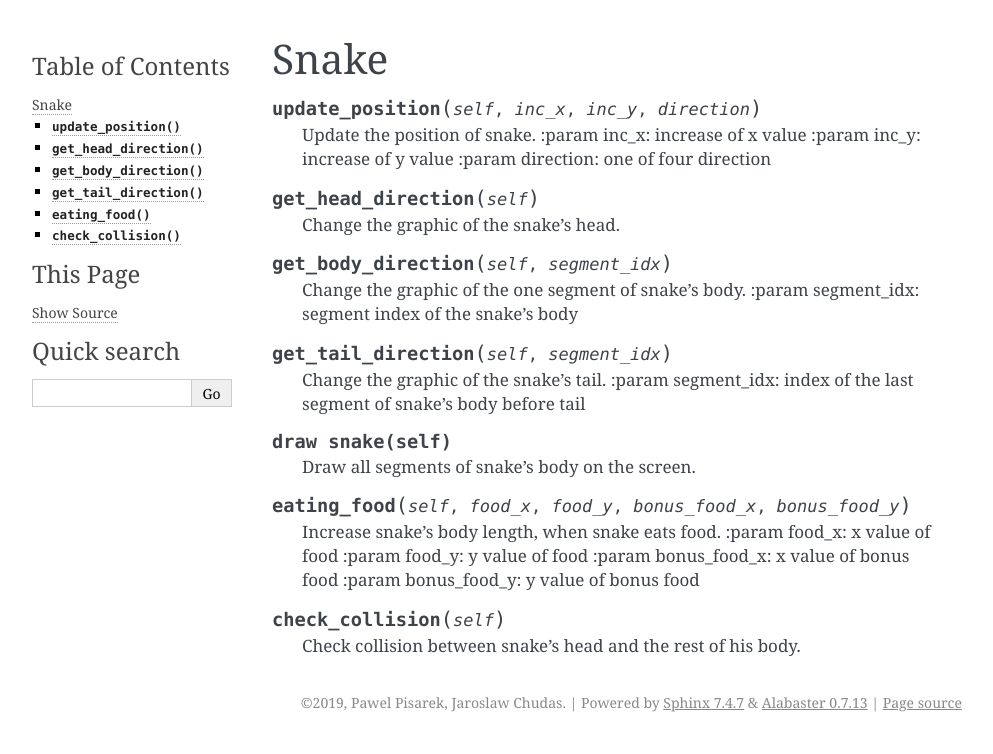
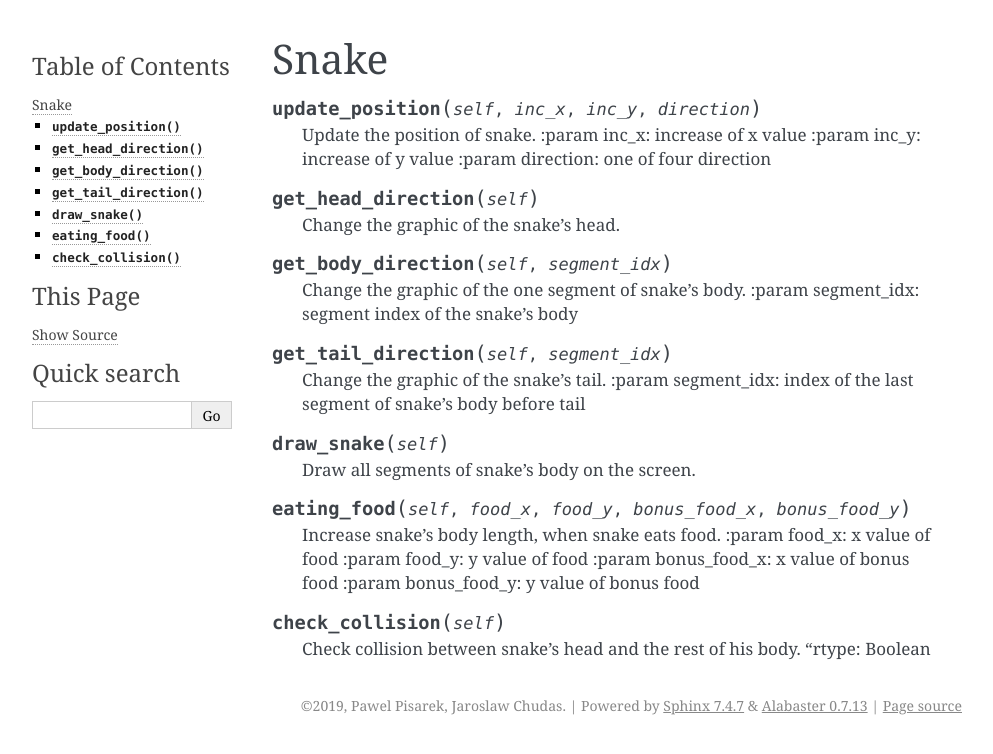
Before and after one commit to pppt94/PythonGameCollection, a Sphinx documentation site: the page built from Docs/Snake.rst, in a window 1280 px wide. Shown: the top 754 px of the page, without its empty margins (148-1141 px from the left). Built offline with Sphinx 7.4.7, drawn with Linux system fonts in a browser that asks for light colours.

Commit message:
Update Snake.rst

```diff
--- a/Docs/Snake.rst
+++ b/Docs/Snake.rst
@@ -21,7 +21,7 @@ Snake
    Change the graphic of the snake's tail.
    :param segment_idx: index of the last segment of snake's body before tail
 
-.. function:: draw snake(self)
+.. function:: draw_snake(self)
 
    Draw all segments of snake's body on the screen.
 
@@ -36,3 +36,4 @@ Snake
 .. function:: check_collision(self)
 
    Check collision between snake's head and the rest of his body.
+   "rtype: Boolean
```
